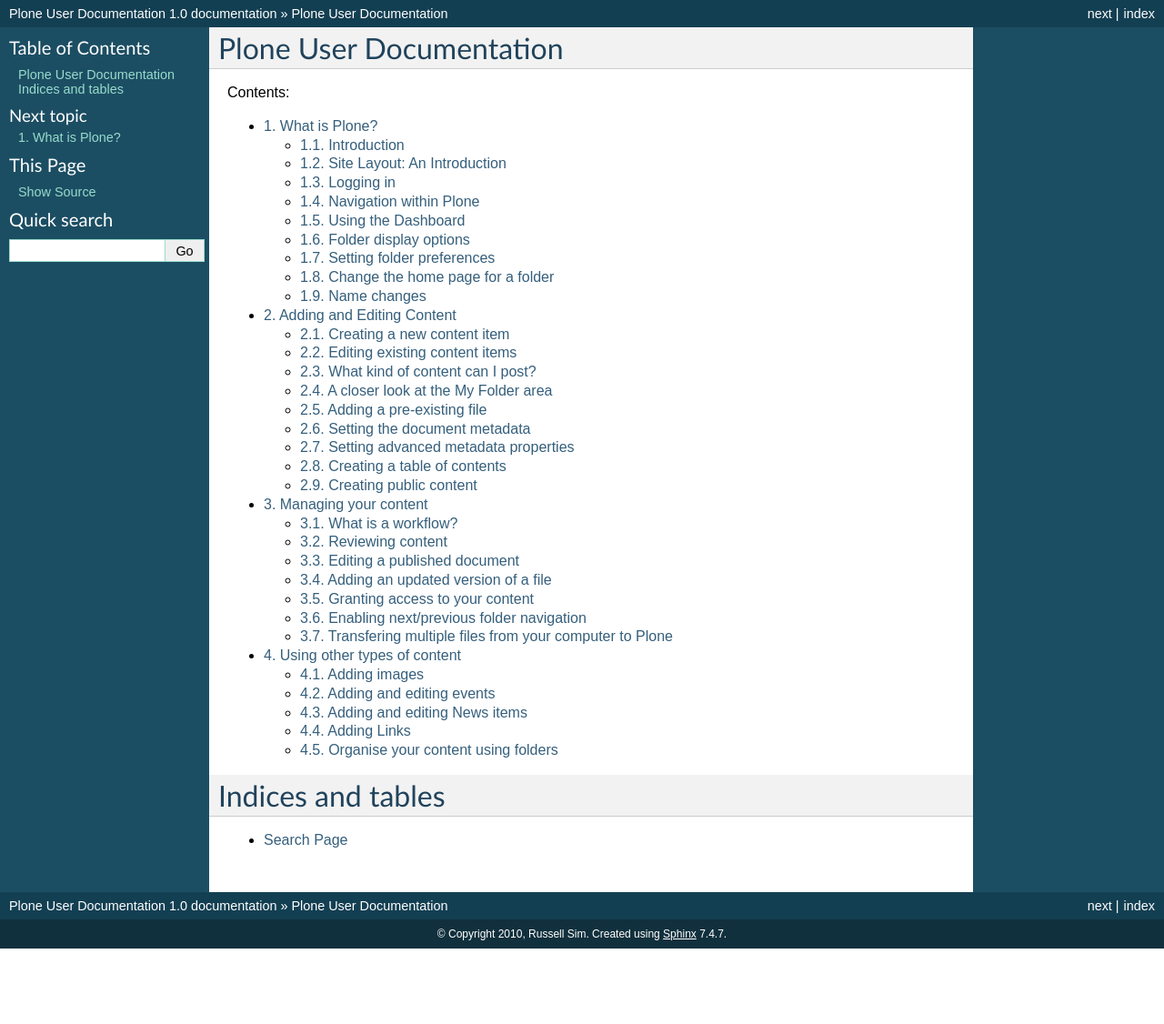
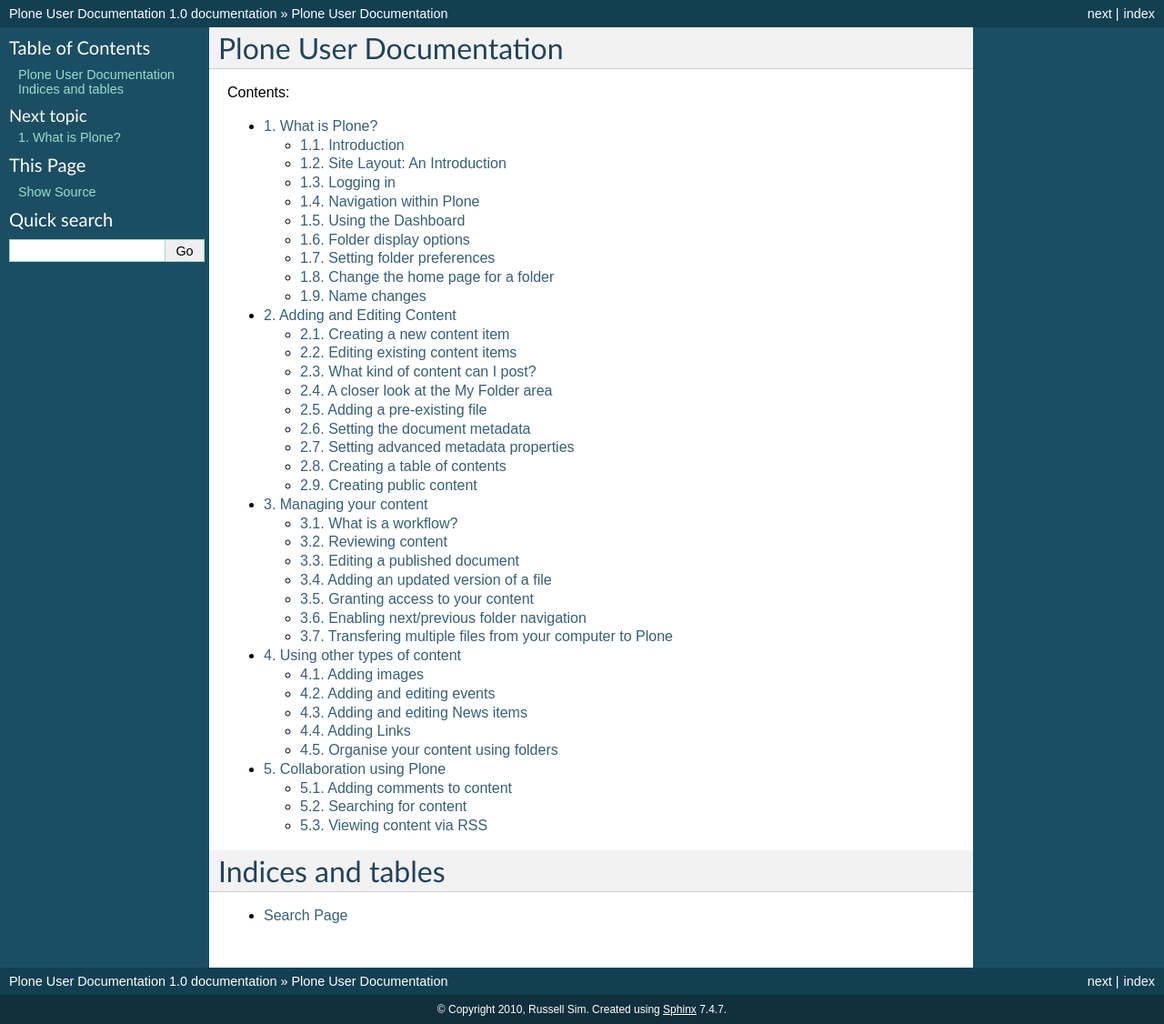
Before and after one commit to jcu-eresearch/plone-user-doc, a Sphinx documentation site: the page built from source/index.rst, in a window 1280 px wide. Shown: the whole page at 91% size. Built offline with Sphinx 7.4.7, drawn with Linux system fonts in a browser that asks for light colours; before the commit the page ends 1043 px from its top, so only the background shows below that; some of the changed lines change nothing that is shown.

Commit message:
added collaboration section

```diff
--- /dev/null
+++ b/source/collaboration.rst
@@ -0,0 +1,104 @@
+Collaboration using Plone
+*************************
+
+
+Adding comments to content
+==========================
+.. Comments are an important part of collaboration within your portal.
+
+With the exception of folders, almost all types content can be enabled to
+allow comments. If comments are enabled for a particular content item you
+will see an **add comment**  button underneath the content
+
+
+To enable comments for a single item
+------------------------------------
+
+1. Click onto the content item you want to enable comments on
+2. Click onto the Edit tab at the top
+3. Click onto the 'Settings' tab at the top of the page
+4. Check the 'Allow comments' box. If you can't find the box here, it might
+   be under a different tab (eg 'Properties') as you might be using a custom
+   content type.
+5. Click the Save button to commit the change.
+
+.. image:: images/comments.png
+   :alt: Add comments button
+
+Adding comments
+---------------
+
+1. Click the Add Comment button, and when the form opens, enter a subject and
+   text for the comment.
+2. To save the comment, click the Save button at the bottom of the form.
+3. Your comments appear inline underneath the content.
+
+
+Searching for content
+=====================
+.. Your portal contains a search engine called LiveSearch which can quickly
+   execute a full text search of all documents.
+
+Enter a text string in the search box, and the site will search for all
+content which includes that string in either the metadata or the text of the
+document.
+
+.. image:: images/live_search.png
+   :alt: LiveSearch
+
+
+Viewing content via RSS
+=======================
+.. Rather than having to check each individual folder that may have content
+   that you are interested in, you can view the RSS version of that file using
+   an news reader.
+
+RSS stands for **R**\eally **S**\imple **S**\yndication, and allows pages
+to be viewed external to Plone or any other web publishing service.
+
+Many web browsers have an RSS reader already installed, or offer plug-ins that
+have this functionality.
+
+
+Enabling syndication on a Folder/Collection
+-------------------------------------------
+
+1. Go to the folder or collection you'd like to enable syndication on.
+2. Click onto the 'RSS' or 'Syndication' tab on the folder (naming depends on
+   your site's configuration)
+3. Click the 'Enable Syndication' button
+4. Select how often you want your RSS feed updated.
+
+ 1. If you'd like it be updated frequently, then you can select a value like
+    every 1 hour.
+ 2. Otherwise, if you don't want your newest content to go out so quickly
+    (for example, if you want to tentatively release information), then pick
+    a slower update duration.
+
+
+Viewing a feed
+--------------
+
+1. Go to the folder or collection you want to get a feed for.
+2. Make sure syndication is enabled for the container.
+3. Look at the document actions area (where 'send to' and 'print this' are)
+   and you should see 'RSS Feed'
+4. Click this, and use this URL in your news reader.
+
+
+Viewing private feeds
+---------------------
+
+Plone won't expose private information in RSS feeds; you'll only see public
+information because your RSS feed isn't being authenticated as anyone.
+Essentially, by default, if you try to load an RSS feed in your reader, you'll
+only see what a normal, unauthenticated user sees.
+
+In order to be able to see Private content, you'll need to adjust your RSS URL
+by adding the following **bold**  information to the address:
+
+\http://www.site.com/folder/RSS\ **?__ac_name=USERNAME\&__ac_password=PASSWORD**
+
+and substituting USERNAME and PASSWORD with your own values for the site.
+
+You can now place this URL into your reader and see the Private content.
--- a/source/index.rst
+++ b/source/index.rst
@@ -16,6 +16,7 @@
    addedit
    managingcontent
    othercontent
+   collaboration
 
 Indices and tables
 ==================
```
Also changed, not shown: source/images/comments.png (added), source/images/live_search.png (added).
